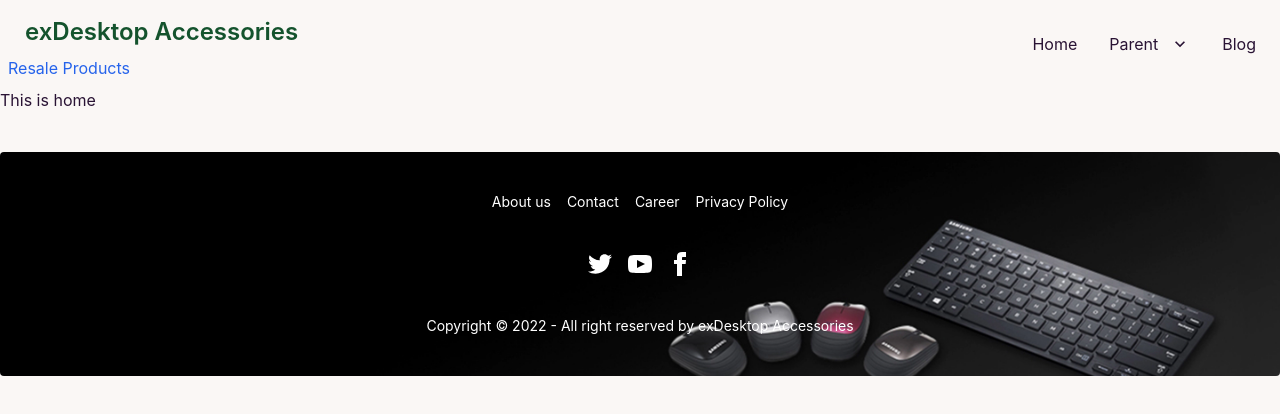
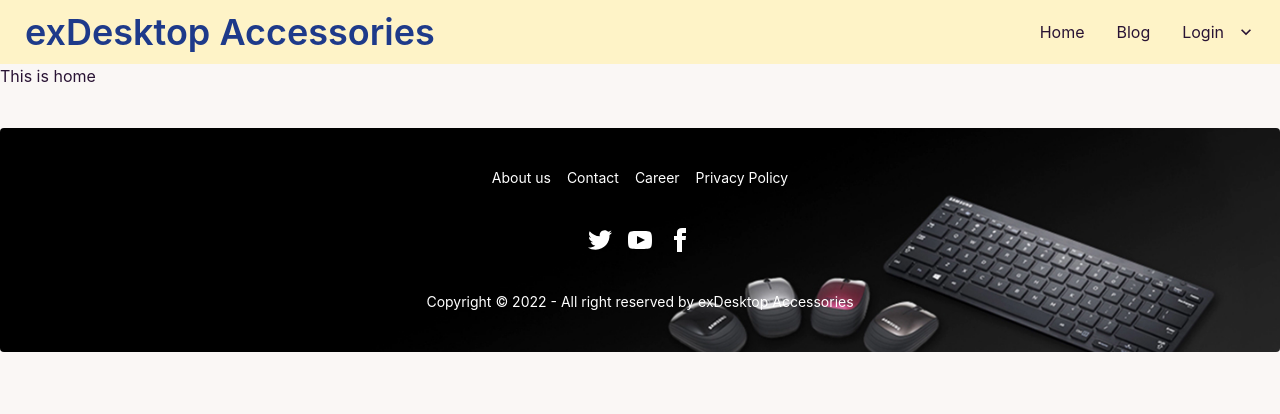
Before and after one commit to mostafizur610/recycle-client, a React (Create React App) app: page / in a window 1280 px wide. Shown: the top 414 px of the page. Built offline with nearby package versions, Linux system fonts and the light colour scheme.

Commit message:
set 404 route

```diff
--- a/src/Pages/shared/NavigationBar/NavigationBar.js
+++ b/src/Pages/shared/NavigationBar/NavigationBar.js
@@ -3,24 +3,25 @@ import { Link } from 'react-router-dom';
 
 const NavigationBar = () => {
     return (
-        <div className="navbar shadow-slate-900">
+        <div className="navbar bg-amber-100 border-secondary">
             <div className="flex-1">
-                <Link to='/' ><span className="btn btn-ghost normal-case text-2xl text-green-900">exDesktop Accessories </span> <span className='text-blue-600'> <br /> Resale Products</span></Link>
+                <Link to='/' ><span className="btn btn-ghost normal-case text-4xl text-blue-900">exDesktop Accessories </span> </Link>
+                {/* <span className='text-blue-600 pl-6'> <br /> Resale Products</span> */}
             </div>
             <div className="flex-none">
                 <ul className="menu menu-horizontal p-0">
                     <li><Link to='/'>Home</Link></li>
+                    <li><Link to='/blogs'>Blog</Link></li>
                     <li tabIndex={0}>
-                        <a>
-                            Parent
+                        <Link>
+                            Login
                             <svg className="fill-current" xmlns="http://www.w3.org/2000/svg" width="20" height="20" viewBox="0 0 24 24"><path d="M7.41,8.58L12,13.17L16.59,8.58L18,10L12,16L6,10L7.41,8.58Z" /></svg>
-                        </a>
+                        </Link>
                         <ul className="p-2 bg-base-100">
-                            <li><a>Submenu 1</a></li>
-                            <li><a>Submenu 2</a></li>
+                            <li><Link to='/userLogin'>User Login</Link></li>
+                            <li><Link to='/sellerLogin'>Seller Login</Link></li>
                         </ul>
                     </li>
-                    <li><Link to='/blogs'>Blog</Link></li>
                 </ul>
             </div>
         </div>
--- a/src/Routes/Routes/Routes.js
+++ b/src/Routes/Routes/Routes.js
@@ -1,4 +1,5 @@
 import { createBrowserRouter } from "react-router-dom"
+import notFound from '../../assets/not found/not found.webp'
 import Main from "../../Layout/Main/Main"
 import Blogs from "../../Pages/Blogs/Blogs"
 import Home from "../../Pages/Home/Home/Home"
@@ -18,6 +19,13 @@ const router = createBrowserRouter([
             }
 
         ]
+    },
+    {
+        path: '*',
+        element: <div><img className="w-full h-96" src={notFound} alt="" />
+            <h1 className='flex justify-center text-red-900 text-5xl'>Not Found</h1><br /><h4 className='flex justify-center text-yellow-700 text-xl'>This route is not defined</h4>
+
+        </div>
     }
 ])
 
```
Also changed, not shown: src/assets/not found/not found.webp (added), 1 other file (tests, documents, lock files or other folders).
